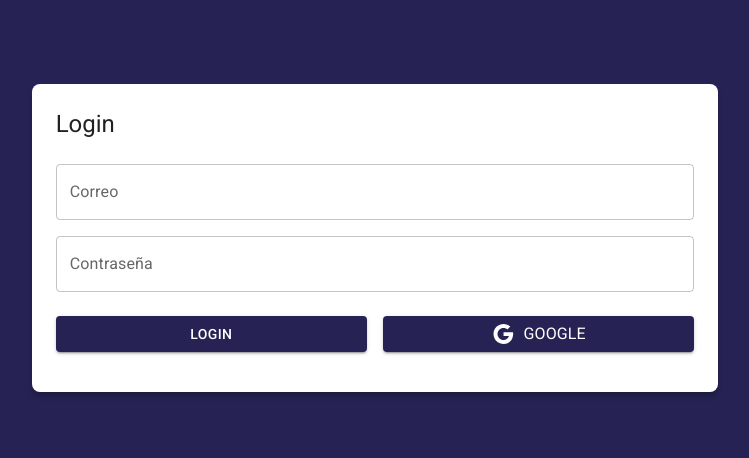
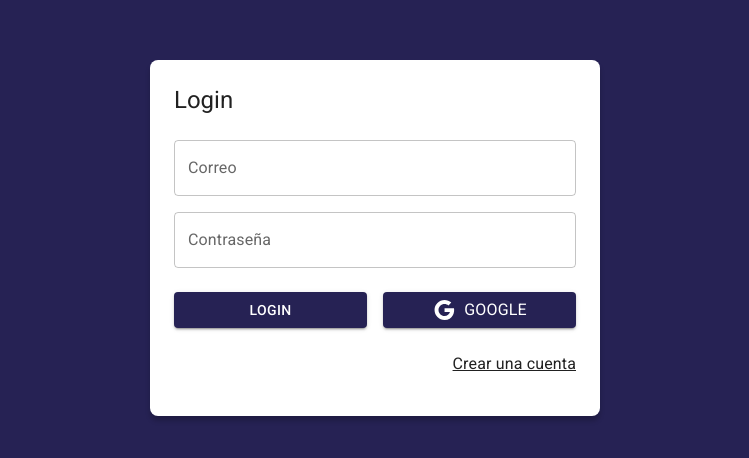
Before and after one commit to MemoSan27/journal-app, a React (Vite) app: page /auth/login in a window 1280 px wide. Shown: the part 162-620 px from the top of the page, without its empty margins (265-1014 px from the left). Built offline with nearby package versions, Linux system fonts and the light colour scheme.

Commit message:
AuthLayout.jsx Componente implementado

```diff
--- /dev/null
+++ b/src/auth/layout/AuthLayout.jsx
@@ -0,0 +1,34 @@
+import { Grid, Typography } from '@mui/material';
+
+
+export const AuthLayout = ({children, title = ''}) => {
+  return (
+
+    <Grid
+      container
+      spacing={0}
+      direction="column"
+      alignItems="center"
+      justifyContent="center"
+      sx={{ minHeight: '100vh', backgroundColor: 'primary.main', padding: 4 }}
+    >
+
+      <Grid item
+        className="box-shadow"
+        xs={ 3 }
+        sx={{
+            width: { sm: 450 },
+            backgroundColor: "white",
+            padding: 3,
+            borderRadius: 2
+            }}>
+          <Typography variant="h5" sx={{ mb: 1 }} >{ title }</Typography>
+
+          {children}
+
+      </Grid>
+
+    </Grid>
+
+  )
+}
--- a/src/auth/pages/LoginPage.jsx
+++ b/src/auth/pages/LoginPage.jsx
@@ -1,25 +1,14 @@
+import { Link as RouterLink } from 'react-router-dom';
 import { Google } from "@mui/icons-material"
-import { Button, Grid, TextField, Typography } from "@mui/material"
+import { Button, Grid, Link, TextField, Typography } from "@mui/material"
+import { AuthLayout } from '../layout/AuthLayout';
 
 
 export const LoginPage = () => {
   return (
-    <Grid
-      container
-      spacing={0}
-      direction="column"
-      alignItems="center"
-      justifyContent="center"
-      sx={{ minHeight: '100vh', backgroundColor: 'primary.main', padding: 4 }}
-    >
 
-      <Grid item
-        className="box-shadow"
-        xs={ 3 }
-        sx={{ backgroundColor: "white", padding: 3, borderRadius: 2 }}>
-          <Typography variant="h5" sx={{ mb: 1 }} >Login</Typography>
-
-          <form>
+    <AuthLayout title="Login">
+      <form>
             <Grid container>
               <Grid item xs={ 12 } sx={{ mt: 2}}>
                 <TextField
@@ -49,20 +38,22 @@ export const LoginPage = () => {
                 <Grid item xs={ 12 } sm={ 6 }>
                   <Button variant="contained" fullWidth>
                     <Google />
-                    <Typography sx={{ ml: 1}} >Google</Typography>
+                    <Typography sx={{ ml: 1 }} >Google</Typography>
                   </Button>
                 </Grid>
+
+                <Grid container direction="row" justifyContent="end" sx={{mt:3}}>
+                  <Link component={ RouterLink } color="inherit" to="/auth/register">
+                    Crear una cuenta
+                  </Link>
+                </Grid>
               </Grid>
-
-
 
             </Grid>
 
           </form>
 
-      </Grid>
+    </AuthLayout>
 
-
-    </Grid>
   )
 }
```
